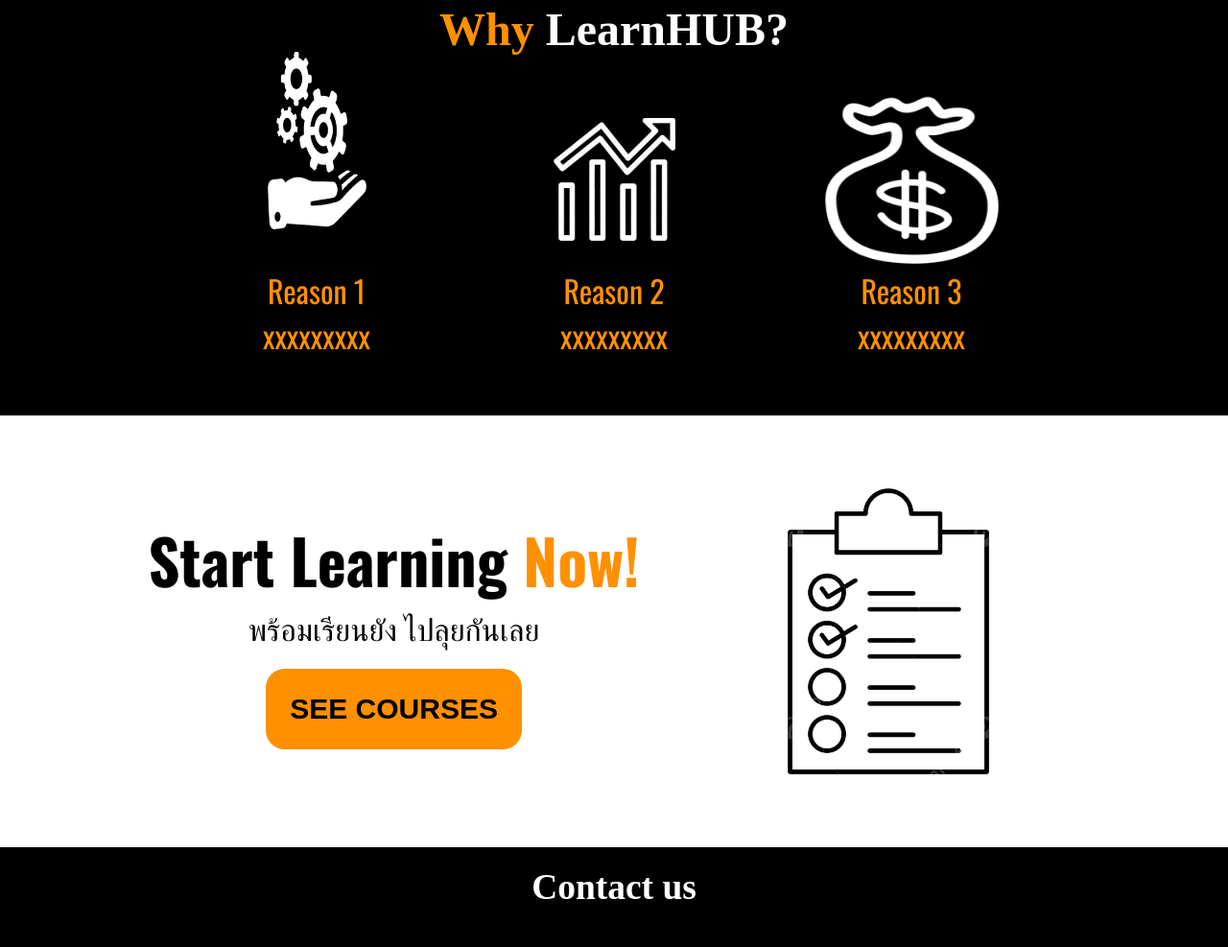
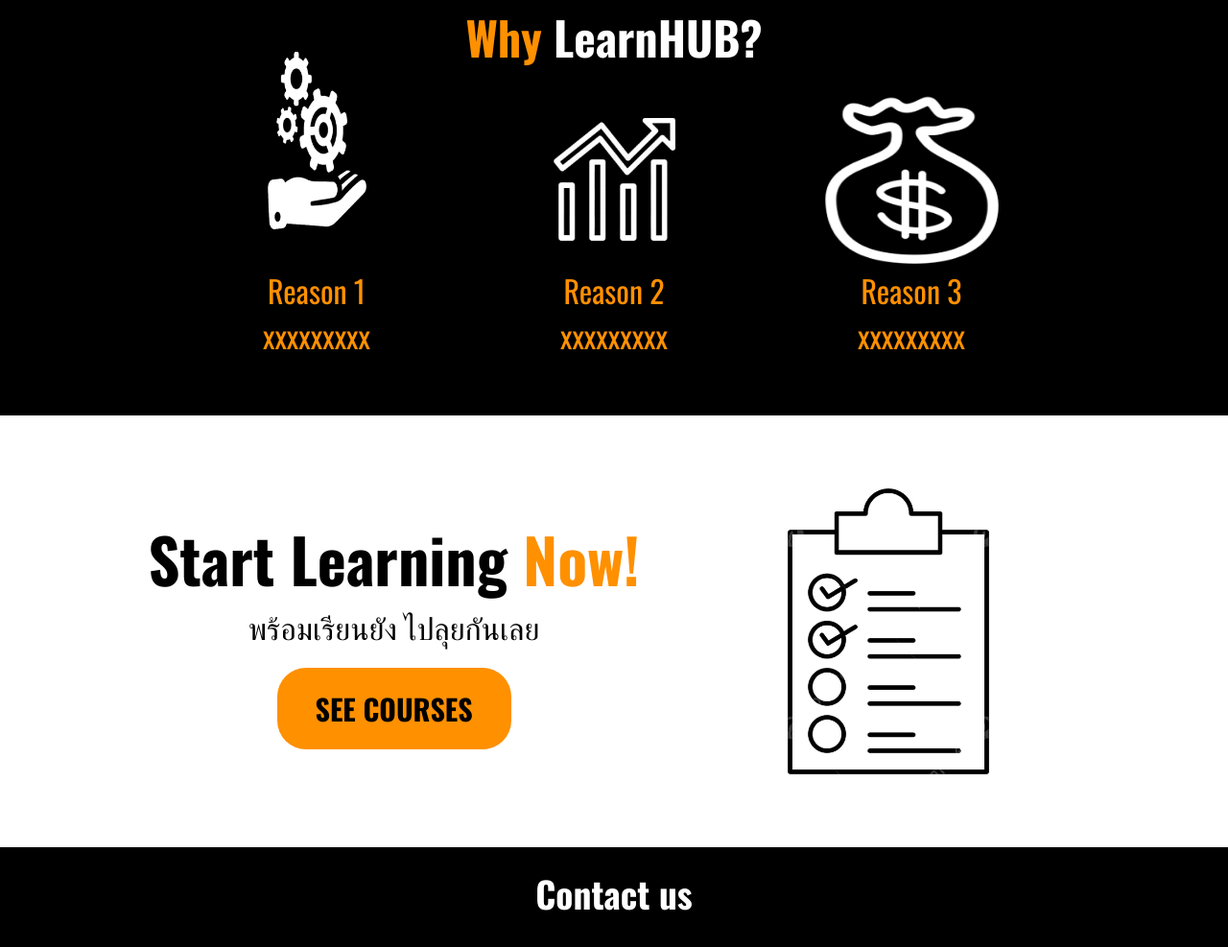
Before and after one commit to Apisitkitti/LearnHUB, a website: page public/html/index.html in a window 1280 px wide. Shown: the part 977-1964 px from the top of the page at 96% size. Drawn offline with nearby package versions, Linux system fonts and the light colour scheme; a web font is replaced by a local one.

Commit message:
Wait for change

```diff
--- a/public/css/content.css
+++ b/public/css/content.css
@@ -107,8 +107,8 @@
   background-color: #FF9000;
   margin-top: 20px;
   font-weight: bolder;
-  padding: 25px;
-  border-radius: 20px;
+  padding: 20px 40px;
+  border-radius: 30px;
   border: none;
   font-size: 30px;
 }
--- a/public/css/setup.css
+++ b/public/css/setup.css
@@ -5,6 +5,6 @@
   text-decoration: none;
   scroll-behavior: smooth;
 }
-p,a,h1{
+p,a,h1,h2,h3,button{
   font-family: 'Oswald', sans-serif;
 }
```
Also changed, not shown: public/html/index.html (line endings or trailing spaces).
